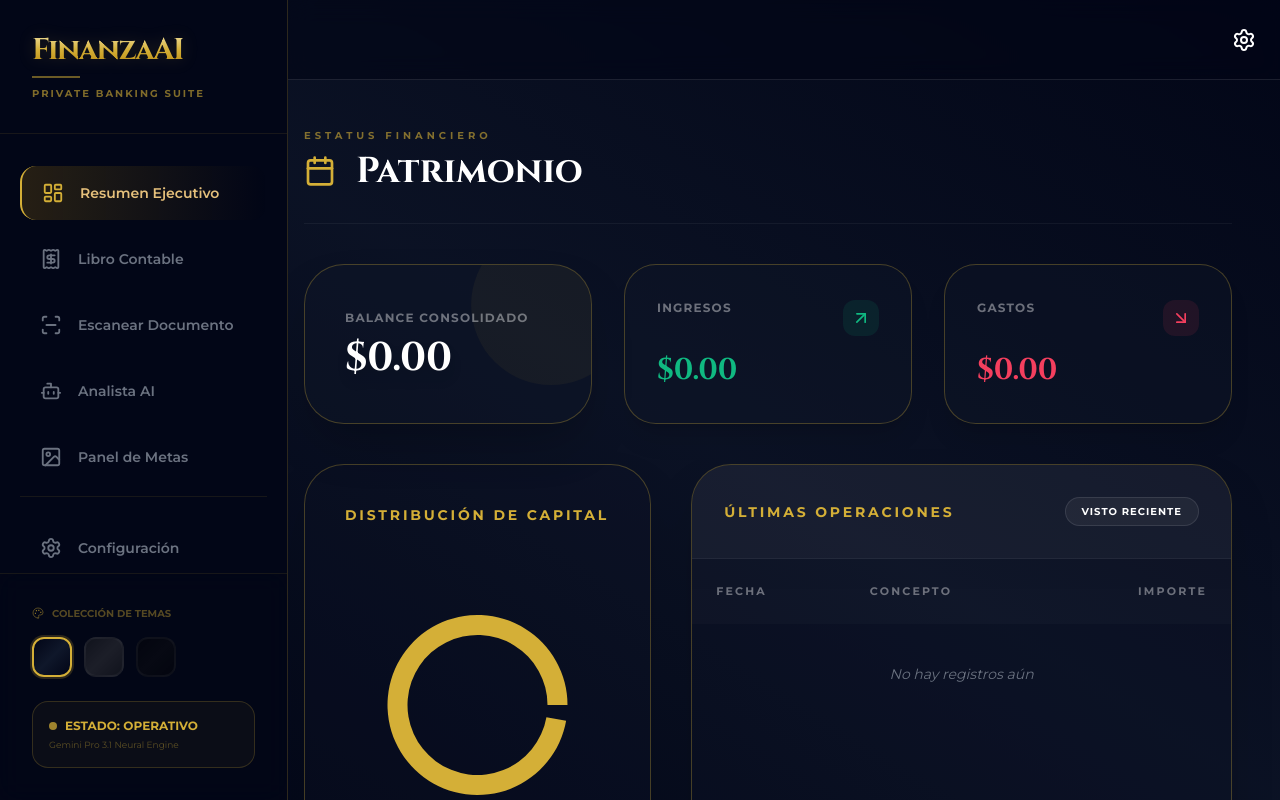
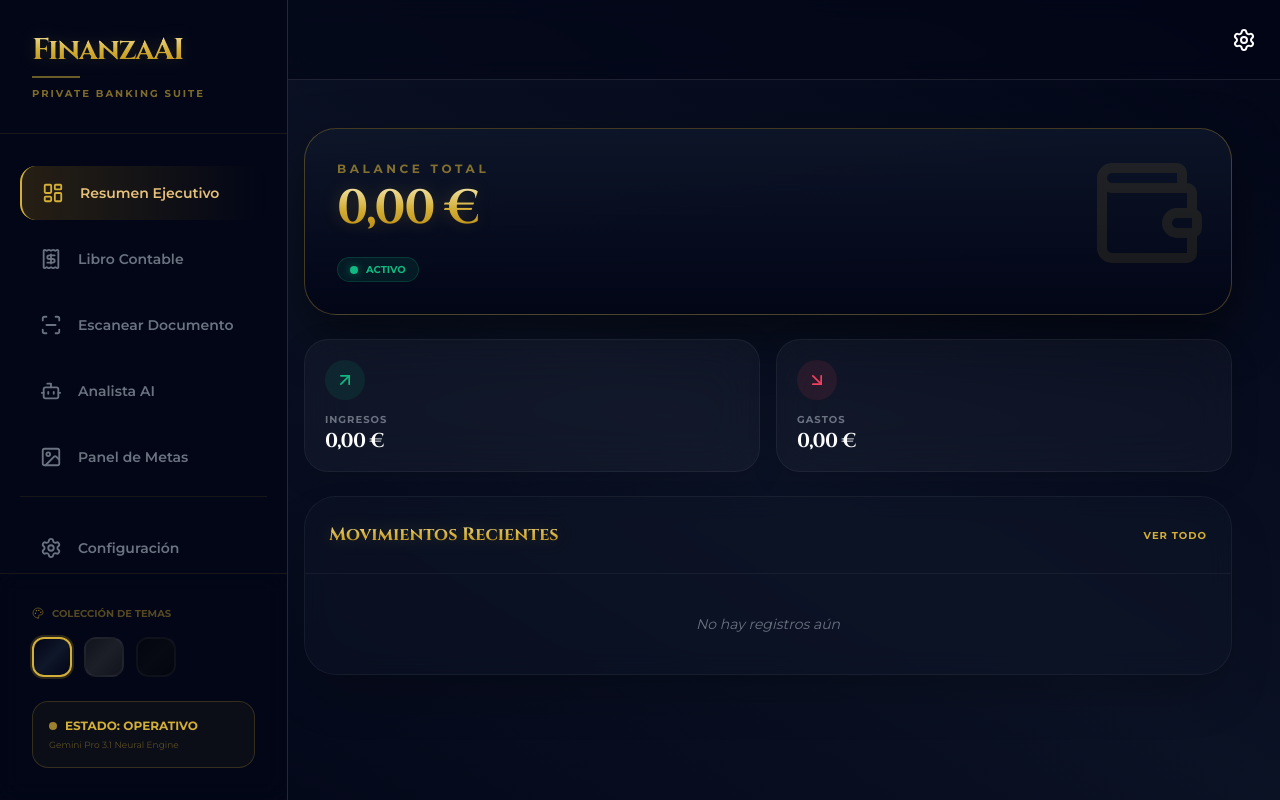
Before and after one commit to publicidadxacarlos-cell/FinanzaAI, a React (Vite) app: page / in a window 1280 px wide. Built offline with nearby package versions, Linux system fonts and the light colour scheme; a web font is replaced by a local one.

Commit message:
Dashboard estilo Dubai

```diff
--- a/src/pages/Dashboard.tsx
+++ b/src/pages/Dashboard.tsx
@@ -1,7 +1,6 @@
 import React, { useMemo } from 'react';
 import { Transaction, TransactionType, AppTheme } from '../types';
-import { PieChart, Pie, Cell, ResponsiveContainer, Tooltip } from 'recharts';
-import { ArrowUpRight, ArrowDownRight, Calendar as CalendarIcon } from 'lucide-react';
+import { ArrowUpRight, ArrowDownRight, Wallet, TrendingUp, TrendingDown } from 'lucide-react';
 
 interface DashboardProps {
   transactions: Transaction[];
@@ -19,117 +18,81 @@ const Dashboard: React.FC<DashboardProps> = ({ transactions, theme }) => {
   }, [transactions]);
 
   const formatCurrency = (val: number) =>
-    new Intl.NumberFormat('es-MX', { style: 'currency', currency: 'MXN' }).format(val);
-
-  const getFontSizeClass = (val: string) => {
-    const len = val.length;
-    if (len > 20) return 'text-lg sm:text-xl lg:text-2xl';
-    if (len > 16) return 'text-xl sm:text-2xl lg:text-3xl';
-    if (len > 12) return 'text-2xl sm:text-3xl lg:text-[2.25rem]';
-    return 'text-3xl sm:text-4xl lg:text-[2.5rem]';
-  };
-
-  const balanceString = formatCurrency(totals.balance);
+    new Intl.NumberFormat('es-ES', { style: 'currency', currency: 'EUR' }).format(val);
 
   return (
-    <div className="space-y-10 animate-fade-in pb-20">
-      <div className="flex justify-between items-end border-b border-white/5 pb-8">
-        <div>
-            <p className={`text-[10px] uppercase font-bold tracking-[0.4em] mb-2 opacity-60 ${theme.text}`}>Estatus Financiero</p>
-            <h2 className="text-4xl font-executive font-bold flex items-center gap-5">
-              <CalendarIcon className={theme.text} size={32} /> Patrimonio
-            </h2>
+    <div className="space-y-6 pb-20">
+      {/* TARJETA PRINCIPAL: BALANCE TOTAL (EFECTO ORO DUBÁI) */}
+      <div className="relative overflow-hidden rounded-[2rem] border border-gold-500/30 bg-gradient-to-b from-navy/80 to-midnight p-8 shadow-[0_20px_50px_rgba(0,0,0,0.5)]">
+        <div className="absolute top-0 right-0 p-6 opacity-10">
+          <Wallet size={120} className="text-gold-500" />
+        </div>
+
+        <p className="text-xs font-bold uppercase tracking-[0.3em] text-gold-500/60 mb-2">Balance Total</p>
+        <h2 className="text-4xl sm:text-5xl font-serif font-bold gold-text-gradient tracking-tight">
+          {formatCurrency(totals.balance)}
+        </h2>
+
+        <div className="mt-6 flex gap-4">
+          <div className="flex items-center gap-2 rounded-full bg-emerald-500/10 px-3 py-1 border border-emerald-500/20">
+            <div className="h-2 w-2 rounded-full bg-emerald-500 shadow-[0_0_8px_rgba(16,185,129,0.5)]" />
+            <span className="text-[10px] font-bold text-emerald-500 uppercase">Activo</span>
+          </div>
         </div>
       </div>
 
-      <div className="grid grid-cols-1 md:grid-cols-3 gap-8">
-        <div className={`col-span-1 md:col-span-1 p-8 md:p-10 rounded-[2.5rem] border ${theme.secondary} bg-navy/40 relative overflow-hidden group shadow-2xl transition-all hover:scale-[1.01] flex flex-col justify-center min-h-[160px]`}>
-          <div className={`absolute top-0 right-0 w-40 h-40 ${theme.primary} opacity-5 rounded-full -translate-y-10 translate-x-10 group-hover:scale-125 transition-transform duration-1000`}></div>
-          <p className="text-xs font-bold uppercase tracking-widest opacity-40 mb-3">Balance Consolidado</p>
-          <div className="relative">
-            <h3 className={`font-executive font-bold text-white drop-shadow-lg leading-none transition-all duration-300 ${getFontSizeClass(balanceString)}`}>
-              {balanceString}
-            </h3>
+      {/* GRID DE INGRESOS Y GASTOS (CRYSTAL GLOW) */}
+      <div className="grid grid-cols-2 gap-4">
+        {/* INGRESOS */}
+        <div className="group relative rounded-[1.5rem] border border-white/5 bg-white/[0.03] p-5 backdrop-blur-xl transition-all hover:border-gold-500/30 shadow-[0_8px_30px_rgb(0,0,0,0.12)]">
+          <div className="mb-3 flex h-10 w-10 items-center justify-center rounded-full bg-emerald-500/10 text-emerald-500">
+            <ArrowUpRight size={20} />
           </div>
+          <p className="text-[10px] font-bold uppercase tracking-widest text-gray-500">Ingresos</p>
+          <p className="mt-1 text-xl font-serif font-bold text-white tracking-tight leading-none">
+            {formatCurrency(totals.income)}
+          </p>
         </div>
 
-        <div className={`bg-navy/40 p-8 rounded-[2rem] border ${theme.secondary} hover:border-emerald-500/30 transition-all shadow-xl flex flex-col justify-center`}>
-          <div className="flex justify-between items-start mb-4">
-            <p className="text-xs font-bold opacity-40 uppercase tracking-widest">Ingresos</p>
-            <div className="p-2 bg-emerald-500/10 rounded-xl text-emerald-500"><ArrowUpRight size={20} /></div>
+        {/* GASTOS */}
+        <div className="group relative rounded-[1.5rem] border border-white/5 bg-white/[0.03] p-5 backdrop-blur-xl transition-all hover:border-rose-500/30 shadow-[0_8px_30px_rgb(0,0,0,0.12)]">
+          <div className="mb-3 flex h-10 w-10 items-center justify-center rounded-full bg-rose-500/10 text-rose-500">
+            <ArrowDownRight size={20} />
           </div>
-          <h4 className="text-2xl sm:text-3xl font-executive font-bold text-emerald-500 truncate">{formatCurrency(totals.income)}</h4>
-        </div>
-
-        <div className={`bg-navy/40 p-8 rounded-[2rem] border ${theme.secondary} hover:border-rose-500/30 transition-all shadow-xl flex flex-col justify-center`}>
-          <div className="flex justify-between items-start mb-4">
-            <p className="text-xs font-bold opacity-40 uppercase tracking-widest">Gastos</p>
-            <div className="p-2 bg-rose-500/10 rounded-xl text-rose-500"><ArrowDownRight size={20} /></div>
-          </div>
-          <h4 className="text-2xl sm:text-3xl font-executive font-bold text-rose-500 truncate">{formatCurrency(totals.expense)}</h4>
+          <p className="text-[10px] font-bold uppercase tracking-widest text-gray-500">Gastos</p>
+          <p className="mt-1 text-xl font-serif font-bold text-white tracking-tight leading-none">
+            {formatCurrency(totals.expense)}
+          </p>
         </div>
       </div>
 
-      <div className="grid grid-cols-1 lg:grid-cols-5 gap-10">
-        <div className={`lg:col-span-2 bg-navy/20 p-10 rounded-[2.5rem] border ${theme.secondary} shadow-2xl min-w-0`}>
-           <h3 className={`text-sm font-bold uppercase tracking-[0.2em] mb-10 ${theme.text}`}>Distribución de Capital</h3>
-           <div className="h-[280px] w-full" style={{ minHeight: '280px' }}>
-               <ResponsiveContainer width="100%" height="100%">
-                  <PieChart>
-                    <Pie
-                      data={[{name: 'Ingresos', value: totals.income || 1}, {name: 'Gastos', value: totals.expense || 0}]}
-                      cx="50%" cy="50%"
-                      innerRadius={70}
-                      outerRadius={90}
-                      paddingAngle={10}
-                      dataKey="value"
-                      animationBegin={0}
-                      animationDuration={1200}
-                    >
-                      <Cell fill={theme.id === 'executive' || theme.id === 'royal_blue' ? '#d4af37' : '#9333ea'} stroke="none" />
-                      <Cell fill="#1e293b" stroke="none" />
-                    </Pie>
-                    <Tooltip contentStyle={{backgroundColor: '#0f172a', border: '1px solid rgba(255,255,255,0.1)', borderRadius: '16px', boxShadow: '0 10px 30px rgba(0,0,0,0.5)'}} />
-                  </PieChart>
-               </ResponsiveContainer>
-           </div>
+      {/* LISTADO DE ÚLTIMOS MOVIMIENTOS (EXECUTIVE STYLE) */}
+      <div className="rounded-[2rem] border border-white/5 bg-navy/40 backdrop-blur-md overflow-hidden shadow-2xl">
+        <div className="border-b border-white/5 p-6 flex justify-between items-center">
+          <h3 className="font-serif text-lg font-bold gold-text-gradient">Movimientos Recientes</h3>
+          <button className="text-[10px] font-bold uppercase tracking-widest text-gold-500 hover:opacity-70 transition-opacity">Ver todo</button>
         </div>
 
-        <div className={`lg:col-span-3 bg-navy/20 rounded-[2.5rem] border ${theme.secondary} overflow-hidden shadow-2xl`}>
-          <div className="p-8 border-b border-white/5 flex justify-between items-center bg-white/5">
-              <h3 className={`text-sm font-bold uppercase tracking-[0.2em] ${theme.text}`}>Últimas Operaciones</h3>
-              <span className={`text-[10px] font-bold ${theme.primary} bg-white/5 px-4 py-1.5 rounded-full border border-white/10 text-white uppercase tracking-widest`}>visto reciente</span>
-          </div>
-          <div className="overflow-x-auto">
-              <table className="w-full text-left">
-                  <thead className="bg-white/5 text-[11px] opacity-40 uppercase tracking-[0.2em]">
-                      <tr>
-                          <th className="p-6 font-bold">Fecha</th>
-                          <th className="p-6 font-bold">Concepto</th>
-                          <th className="p-6 text-right font-bold">Importe</th>
-                      </tr>
-                  </thead>
-                  <tbody className="divide-y divide-white/5 text-sm">
-                      {transactions.slice(0, 7).map((t) => (
-                          <tr key={t.id} className="hover:bg-white/5 transition-all">
-                              <td className="p-6 text-gray-500 font-mono text-xs">{t.date}</td>
-                              <td className="p-6">
-                                <p className="font-semibold text-gray-200">{t.description}</p>
-                                <span className="text-[10px] opacity-40 uppercase tracking-widest">{t.category}</span>
-                              </td>
-                              <td className={`p-6 text-right font-executive font-bold text-xl ${t.type === TransactionType.INCOME ? theme.text : 'text-rose-500'}`}>
-                                  {t.type === TransactionType.INCOME ? '+' : '-'}{formatCurrency(t.amount)}
-                              </td>
-                          </tr>
-                      ))}
-                      {transactions.length === 0 && (
-                        <tr>
-                          <td colSpan={3} className="p-10 text-center text-gray-500 italic">No hay registros aún</td>
-                        </tr>
-                      )}
-                  </tbody>
-              </table>
-          </div>
+        <div className="divide-y divide-white/5">
+          {transactions.slice(0, 5).map((t) => (
+            <div key={t.id} className="flex items-center justify-between p-5 hover:bg-white/[0.02] transition-colors">
+              <div className="flex items-center gap-4">
+                <div className={`h-12 w-12 rounded-2xl flex items-center justify-center border border-white/5 ${t.type === TransactionType.INCOME ? 'bg-emerald-500/5 text-emerald-500' : 'bg-rose-500/5 text-rose-500'}`}>
+                  {t.type === TransactionType.INCOME ? <TrendingUp size={20} /> : <TrendingDown size={20} />}
+                </div>
+                <div>
+                  <p className="font-bold text-gray-200 text-sm">{t.description}</p>
+                  <p className="text-[10px] uppercase tracking-tighter text-gray-500 font-medium">{t.category} • {t.date}</p>
+                </div>
+              </div>
+              <p className={`font-serif font-bold text-lg ${t.type === TransactionType.INCOME ? 'text-emerald-400' : 'text-rose-400'}`}>
+                {t.type === TransactionType.INCOME ? '+' : '-'}{formatCurrency(t.amount)}
+              </p>
+            </div>
+          ))}
+          {transactions.length === 0 && (
+            <div className="p-10 text-center text-gray-500 italic text-sm">No hay registros aún</div>
+          )}
         </div>
       </div>
     </div>
```
